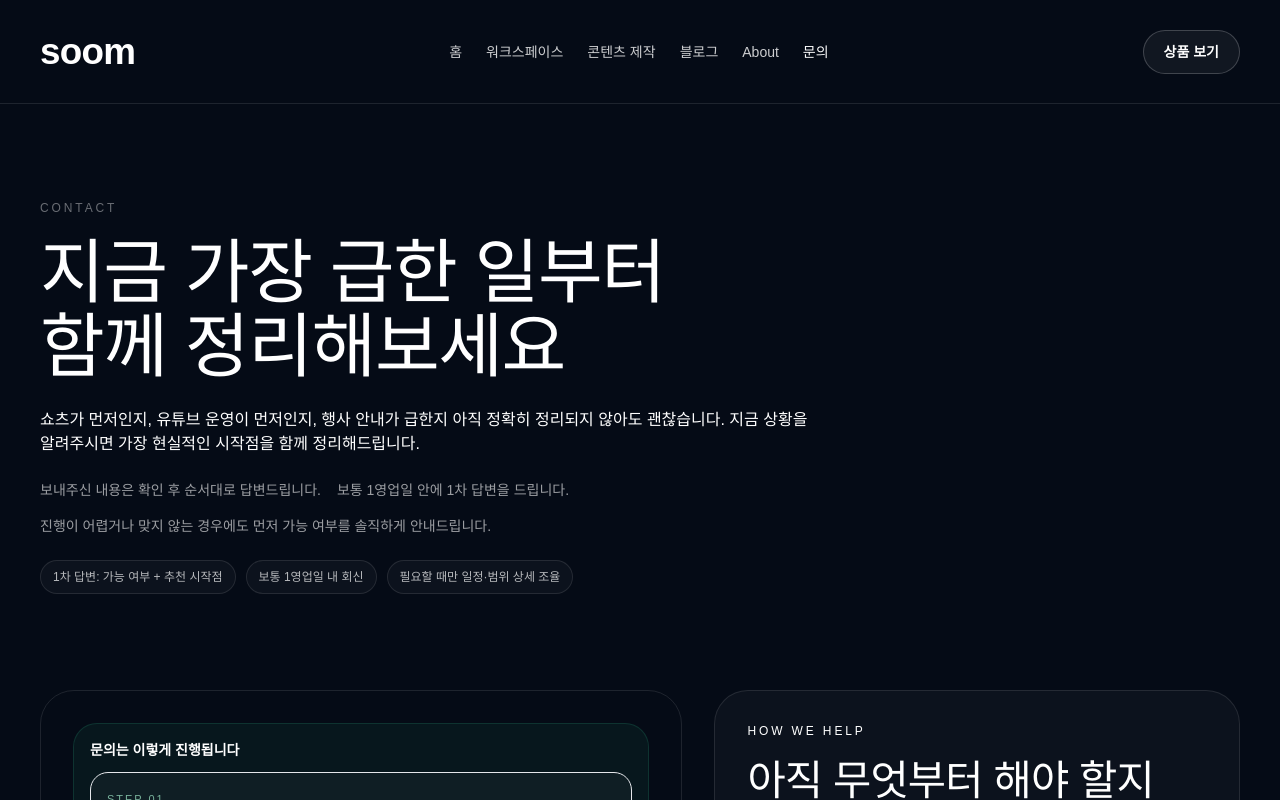
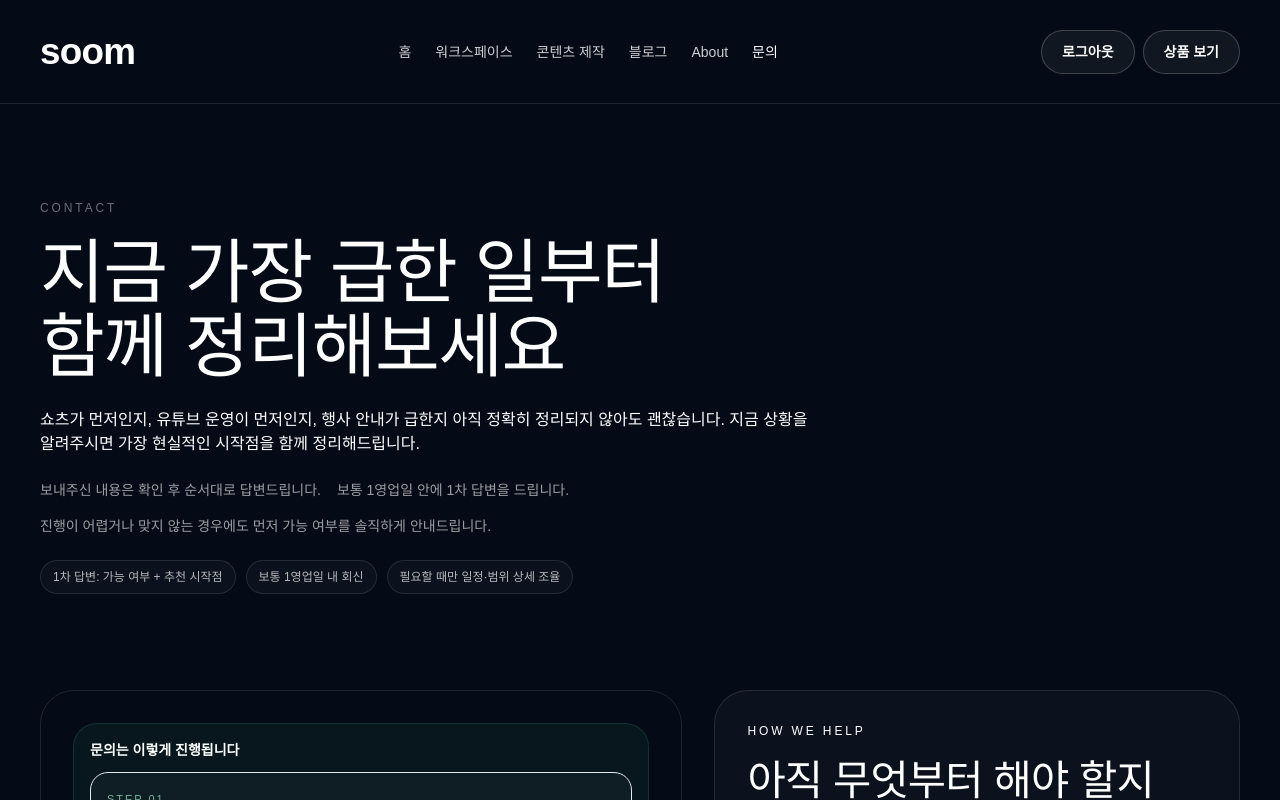
Before and after one commit to kinddragon1224/soom-church, a Next.js app: page /contact in a window 1280 px wide. Shown: the top 800 px of the page. Built offline with nearby package versions, Linux system fonts and the light colour scheme; a web font is replaced by a local one.

Commit message:
Add logout actions to main surfaces

```diff
--- a/app/app/[churchSlug]/workspace-shell.tsx
+++ b/app/app/[churchSlug]/workspace-shell.tsx
@@ -237,6 +237,9 @@ export function WorkspaceShell({ church, role, summary, children }: WorkspaceShe
               <div className="mt-3 grid gap-2">
                 <Link href="/" className="rounded-[14px] border border-white/8 bg-white/[0.03] px-3 py-2 text-sm text-white/74 transition hover:bg-white/8 hover:text-white">홈</Link>
                 <Link href="/app" className="rounded-[14px] border border-white/8 bg-white/[0.03] px-3 py-2 text-sm text-white/74 transition hover:bg-white/8 hover:text-white">워크스페이스</Link>
+                <form action="/api/logout" method="post">
+                  <button type="submit" className="w-full rounded-[14px] border border-white/8 bg-white/[0.03] px-3 py-2 text-left text-sm text-white/74 transition hover:bg-white/8 hover:text-white">로그아웃</button>
+                </form>
               </div>
             </div>
           </div>
--- a/components/site-header.tsx
+++ b/components/site-header.tsx
@@ -78,12 +78,19 @@ export default function SiteHeader({
           </button>
         </div>
 
-        <Link
-          href={ctaHref}
-          className={`hidden min-h-11 items-center justify-center rounded-full border px-5 text-sm font-semibold md:inline-flex ${buttonClass}`}
-        >
-          {ctaLabel}
-        </Link>
+        <div className="hidden items-center gap-2 md:flex">
+          <form action="/api/logout" method="post">
+            <button type="submit" className={`inline-flex min-h-11 items-center justify-center rounded-full border px-5 text-sm font-semibold ${isDark ? "border-white/20 bg-white/5 text-white" : "border-[#d9d2c7] bg-white text-[#0c1220]"}`}>
+              로그아웃
+            </button>
+          </form>
+          <Link
+            href={ctaHref}
+            className={`inline-flex min-h-11 items-center justify-center rounded-full border px-5 text-sm font-semibold ${buttonClass}`}
+          >
+            {ctaLabel}
+          </Link>
+        </div>
       </header>
 
       {open && (
@@ -121,6 +128,14 @@ export default function SiteHeader({
             </div>
 
             <div className="mt-auto grid gap-3 pt-10">
+              <form action="/api/logout" method="post">
+                <button
+                  type="submit"
+                  className={`inline-flex min-h-12 w-full items-center justify-center rounded-full border px-5 text-sm font-semibold ${isDark ? "border-white/15 bg-white/[0.03] text-white" : "border-[#ddd2c3] bg-white text-[#0c1220]"}`}
+                >
+                  로그아웃
+                </button>
+              </form>
               <Link
                 href={ctaHref}
                 onClick={() => setOpen(false)}
```
